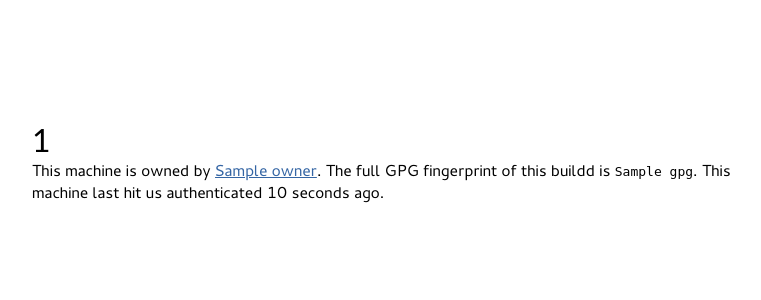
After one commit to paultag/debuild.me, a Flask app: template templates/machine.html in a window 1280 px wide. The commit adds this page. Shown: the top 300 px of the page, without its empty margins (258-1019 px from the left). Run offline with Flask 2, Linux system fonts and the light colour scheme; the template is opened without the code that fills it: most values are stand-ins (such as "Sample title", 1, 10 or a date in 2020); style sheets or scripts are compiled from the project's sources.

Commit message:
update pages

```diff
--- a/debuild/blueprints/frontend.py
+++ b/debuild/blueprints/frontend.py
@@ -19,8 +19,8 @@
 # DEALINGS IN THE SOFTWARE.
 
 from flask import Blueprint, render_template
+from lucy import Source, Report, Machine, User
 from lucy.core import get_config
-from lucy import Source, Report
 
 from humanize import naturaltime
 from humanize.time import naturaldelta
@@ -83,6 +83,23 @@ def source(package_id):
     })
 
 
+@frontend.route("/machine/<machine_id>")
+def machine(machine_id):
+    machine = Machine.load(machine_id)
+    return render_template('machine.html', **{
+        "machine": machine,
+        "owner": machine.get_owner()
+    })
+
+
+@frontend.route("/hacker/<hacker_id>")
+def hacker(hacker_id):
+    user = User.load(hacker_id)
+    return render_template('hacker.html', **{
+        "hacker": user
+    })
+
+
 @frontend.route("/report/<report_id>")
 def report(report_id):
     report = Report.load(report_id)
--- /dev/null
+++ b/templates/machine.html
@@ -0,0 +1,12 @@
+{% extends "base.html" %}
+
+{% block title %}Machine{% endblock %}
+
+{% block content %}
+<h1>{{machine._id}}</h1>
+
+This machine is owned by
+<a href = '/hacker/{{machine.owner}}' >{{owner.name}}</a>. The full GPG
+fingerprint of this buildd is <code>{{machine.gpg}}</code>. This machine
+last hit us authenticated {{machine.last_ping|ago}}.
+{% endblock %}
```
Also changed, not shown: templates/hacker.html (added, +14 -0 lines), templates/source_list.html (+1 -29 lines), templates/source_list_fragment.html (added, +28 -0 lines).
